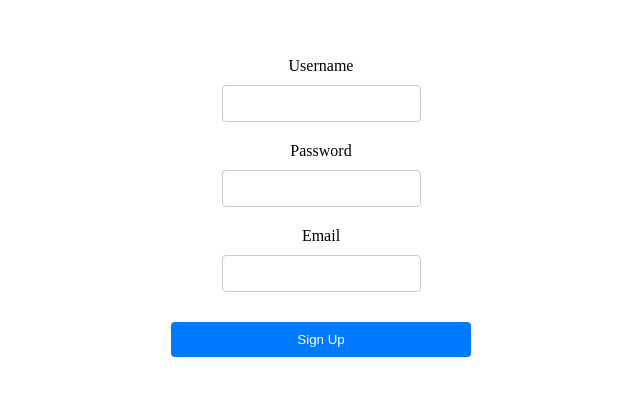
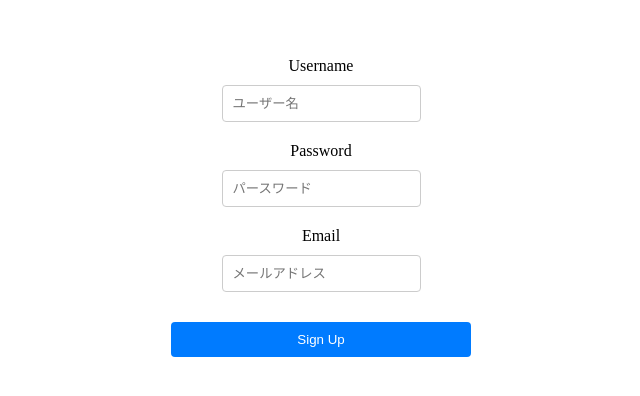
Before and after one commit to Syota622/twitter_react_frontend, a React (Create React App) app: page / in a window 1280 px wide. Shown: the part 206-602 px from the top of the page, without its empty margins (319-959 px from the left). Built offline with nearby package versions, Linux system fonts and the light colour scheme.

Commit message:
propsに修正

```diff
--- a/src/components/atoms/InputField.jsx
+++ b/src/components/atoms/InputField.jsx
@@ -10,8 +10,6 @@ const Input = styled.input`
 `;
 
 // InputFieldコンポーネントを作成
-const InputField = ({ type, name, value, onChange }) => (
-  <Input type={type} name={name} value={value} onChange={onChange} />
-);
+const InputField = (props) => <Input {...props} />;
 
 export default InputField;
```
